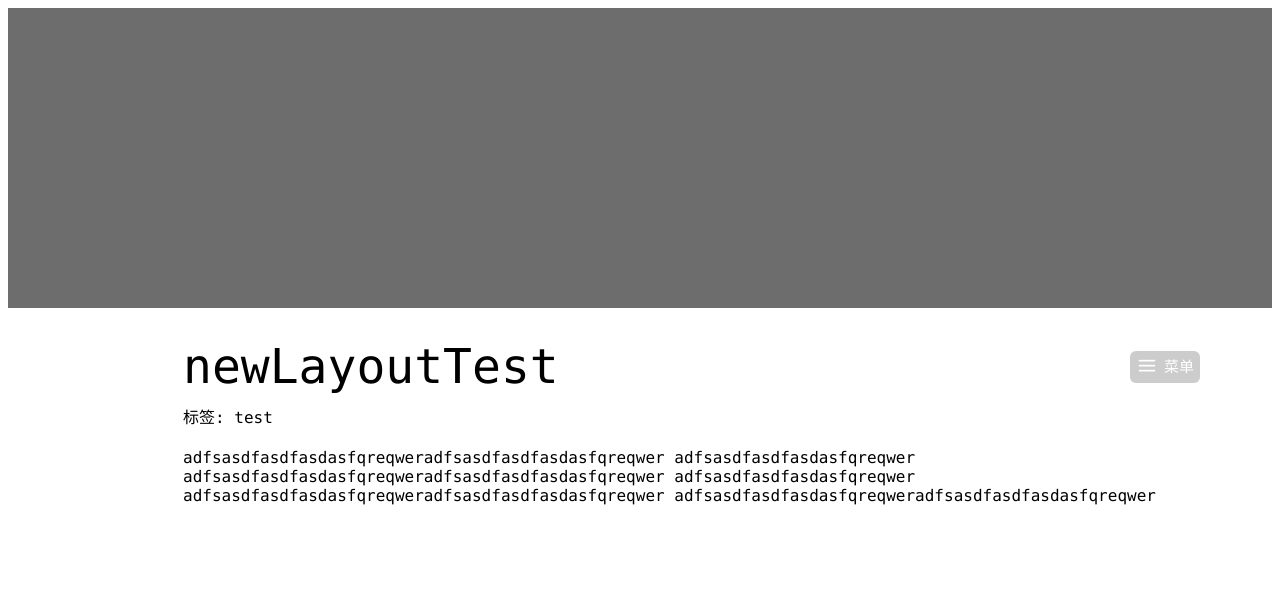
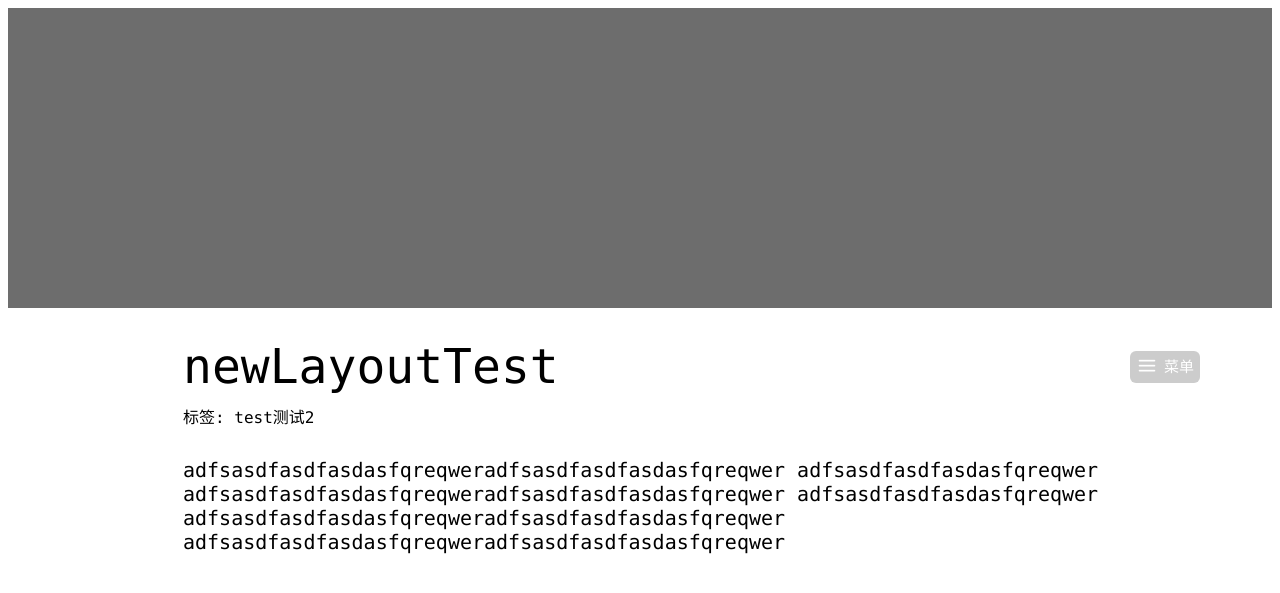
Before and after one commit to wangjianjie606/dono, a Jekyll site: the page built from _posts/test/2017-02-08-new-layout-test.html, in a window 1280 px wide. Shown: the top 593 px of the page. Built offline with Jekyll 4.4.1, drawn with Linux system fonts in a browser that asks for light colours.

Commit message:
add tag test

```diff
--- a/_includes/postcontent.html
+++ b/_includes/postcontent.html
@@ -10,6 +10,6 @@
 	</span>
 </div>
 
-<div id="postContent" style="padding-top:20px;">
+<div id="postContent" style="padding-top:30px;font-size:20px;">
   {{ content }}
 </div>
--- a/_posts/test/2017-02-08-new-layout-test.html
+++ b/_posts/test/2017-02-08-new-layout-test.html
@@ -1,7 +1,7 @@
 ---
 layout: home
 title: newLayoutTest
-categories: [test]
+categories: [test,测试2]
 ---
 
 
```
